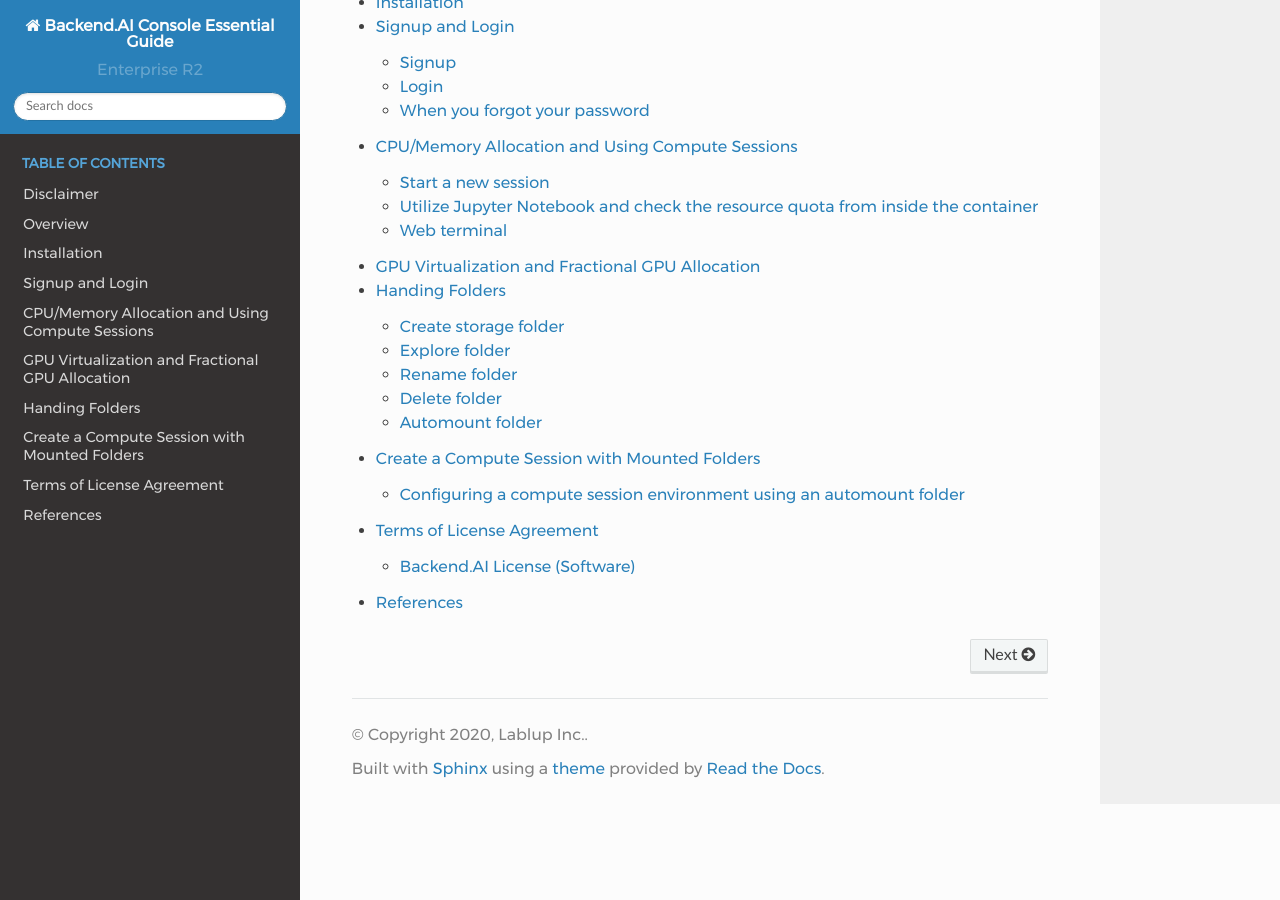
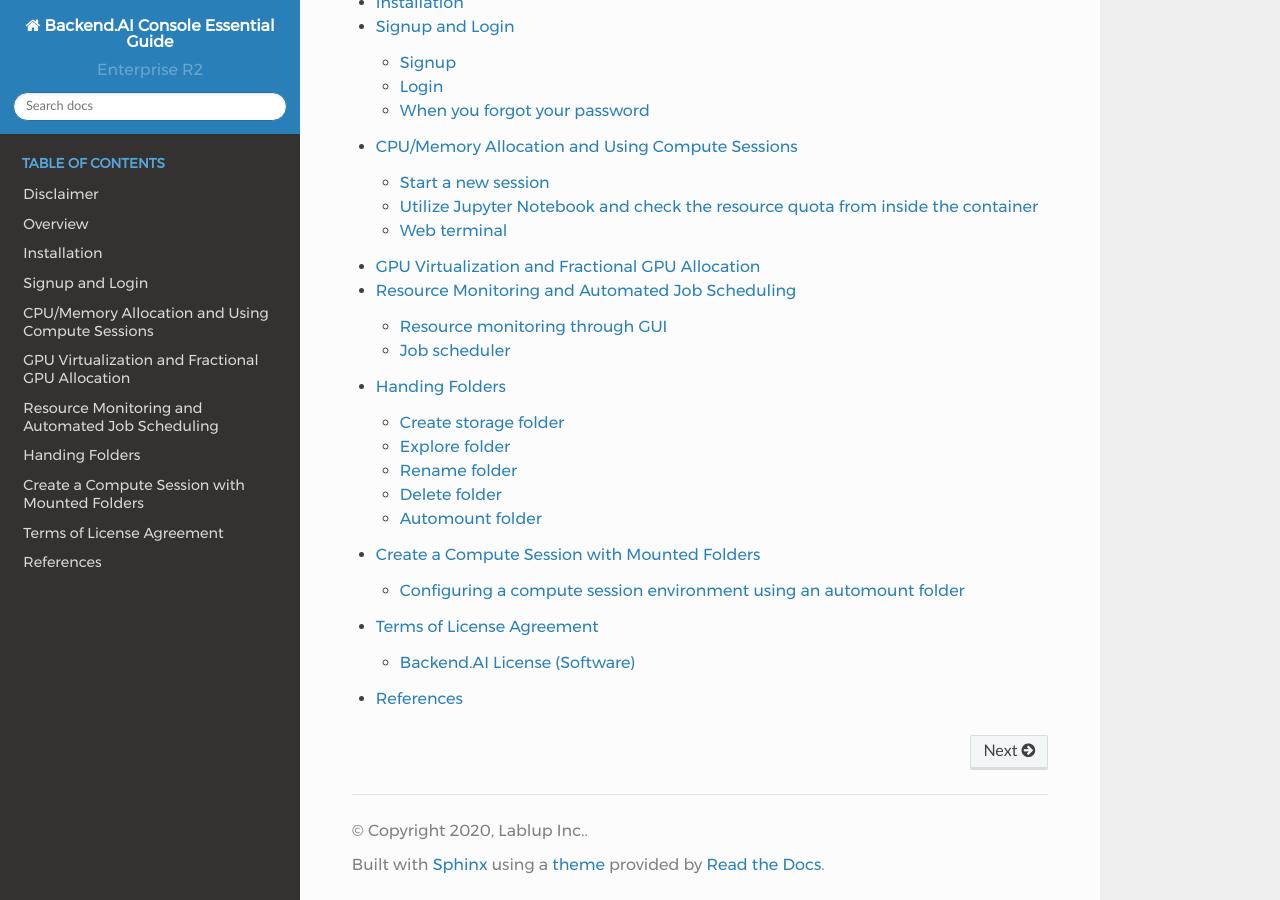
Before and after one commit to lablup/backend.ai-docs-webui, a Sphinx documentation site: the page built from docs/index.rst, in a window 1280 px wide and 900 px high, scrolled down 529 px. Built offline with Sphinx 7.4.7 and the Read the Docs theme 2.0.0, drawn with Linux system fonts in a browser that asks for light colours; some of the changed lines change nothing that is shown.

Commit message:
docs: add resource monitoring and job scheduler case

```diff
--- a/docs/index.rst
+++ b/docs/index.rst
@@ -25,6 +25,7 @@
    login/login
    allocate_cpu_mem/allocate_cpu_mem
    allocate_gpu/allocate_gpu
+   resource_and_scheduler/resource_and_scheduler
 
 
    vfolder/vfolder
--- /dev/null
+++ b/docs/resource_and_scheduler/resource_and_scheduler.rst
@@ -0,0 +1,95 @@
+================================================
+Resource Monitoring and Automated Job Scheduling
+================================================
+
+.. note:: Objectives
+
+   * Confirm that the change in resource usage status is displayed on the GUI
+     after creating a compute session.
+   * When creating a compute session by setting resources more than the allowed
+     amounts, the scheduler keeps the request on the job queue and marks it as
+     in the PENDING state.
+   * Check that the PENDING session is automatically scheduled and converted to
+     the RUNNING state just after resources are available.
+
+
+Resource monitoring through GUI
+-------------------------------
+
+Backend.AI GUI Console supports resource monitoring through GUI. After logging
+in with a user account, create a compute session. Resource allocation is set as
+shown in the following figure.
+
+.. image:: session_launch_dialog.png
+   :width: 350
+   :align: center
+
+After creating a compute session by clicking the LAUNCH button, you can see that
+the amount of resources allocated by CPU, RAM, and FGPU in the upper resource
+indicator increases.
+
+.. image:: resource_indicator_after_creation.png
+   :width: 600
+   :align: center
+
+Next, let's delete the compute session we just created. End the session by pressing
+the red power button in the Control column.
+
+.. image:: destroy_kernel.png
+   :width: 450
+   :align: center
+
+After the compute session disappears from the list, you can see that the CPU,
+RAM, and FGPU of the resource indicator decrease by the exact amount of
+resources.
+
+.. image:: resource_indicator_after_destroy.png
+   :width: 550
+   :align: center
+
+
+Job scheduler
+-------------
+
+Backend.AI server has a built-in self-developed task scheduler. It automatically
+checks the available resources of all worker nodes and delegates the request to
+create a compute session to the worker that meets the user's resource request.
+In addition, when resources are insufficient, the user's request to create a
+compute session is registered as a PENDING state in the job queue. Later, when
+the resource becomes available again, the PENDING request is activated to
+perform compute session creation.
+
+You can also check the operation of the job scheduler in a simple way from the
+user GUI console. Currently, our GPU host can allocate up to 2 fGPUs of
+resources. Now let's create 3 compute sessions at the same time requesting
+allocation of resources equal to 1 fGPU. At the bottom of the session launch
+dialog, there are GPU and Sessions sliders. If you specify a value greater than
+1 in Sessions, when the LAUNCH button is clicked, the number of sessions will be
+requested at the same time. Let's set the GPU and Sessions to 1 and 3,
+respectively. In a situation where only 2 fGPUs exists, 3 sessions requesting a
+total of 3 fGPU resources are created.
+
+.. image:: session_launch_dialog_3_sessions.png
+   :width: 350
+   :align: center
+
+Wait for a while and you will see three compute sessions being listed. At this
+time, if you look closely at the Status column, you can see that two of the
+three compute sessions are in RUNNING state, but the other compute session
+remains in the PENDING state. This PENDING session is only registered in the
+job queue and has not actually been allocated a container due to insufficient
+GPU resources.
+
+.. image:: pending_session_list.png
+   :width: 700
+   :align: center
+
+Now let's destroy one of the two sessions in the RUNNING state. Then you can see
+that the compute session in the PENDING state will soon be allocated resources
+by the job scheduler and converted to the RUNNING state. In this way, the job
+scheduler utilizes the job queue to hold the user's compute session requests,
+and then automatically process the requests when resources become available.
+
+.. image:: pending_to_running.png
+   :width: 700
+   :align: center
```
Also changed, not shown: docs/resource_and_scheduler/destroy_kernel.png (added), docs/resource_and_scheduler/pending_session_list.png (added), docs/resource_and_scheduler/pending_to_running.png (added), docs/resource_and_scheduler/resource_indicator_after_creation.png (added), docs/resource_and_scheduler/resource_indicator_after_destroy.png (added), docs/resource_and_scheduler/session_launch_dialog.png (added), docs/resource_and_scheduler/session_launch_dialog_3_sessions.png (added), 1 other file.
